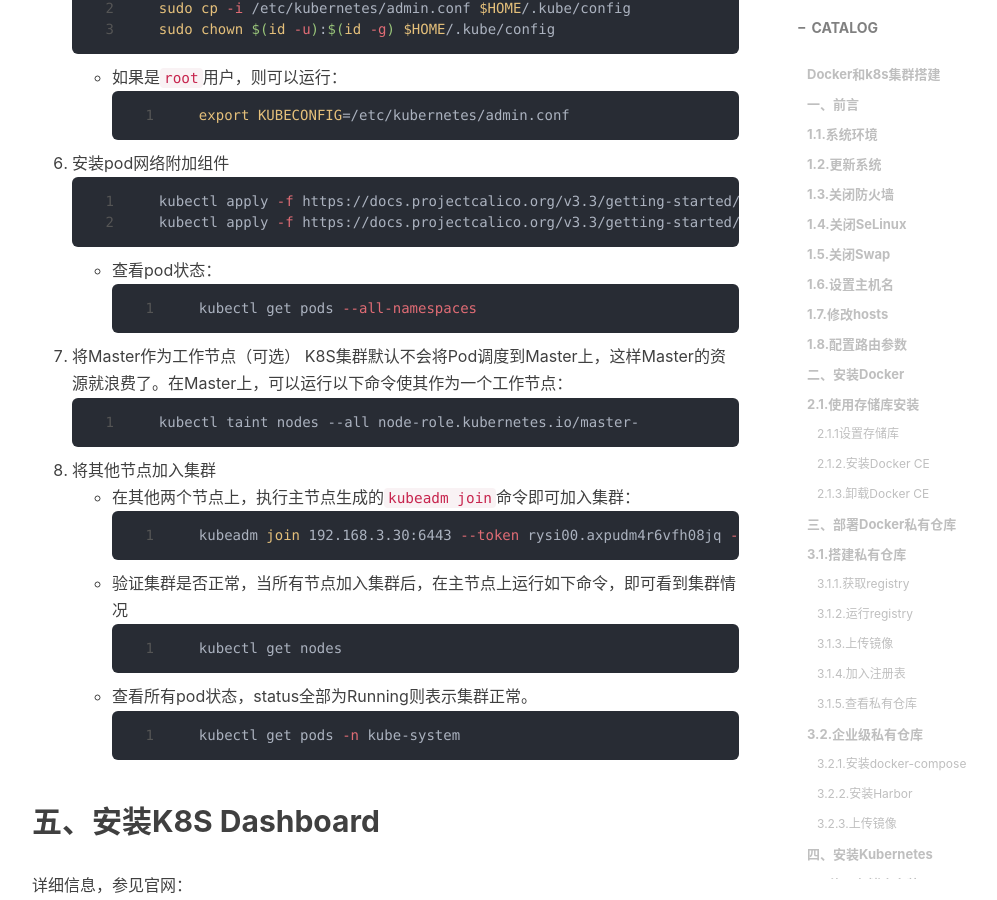
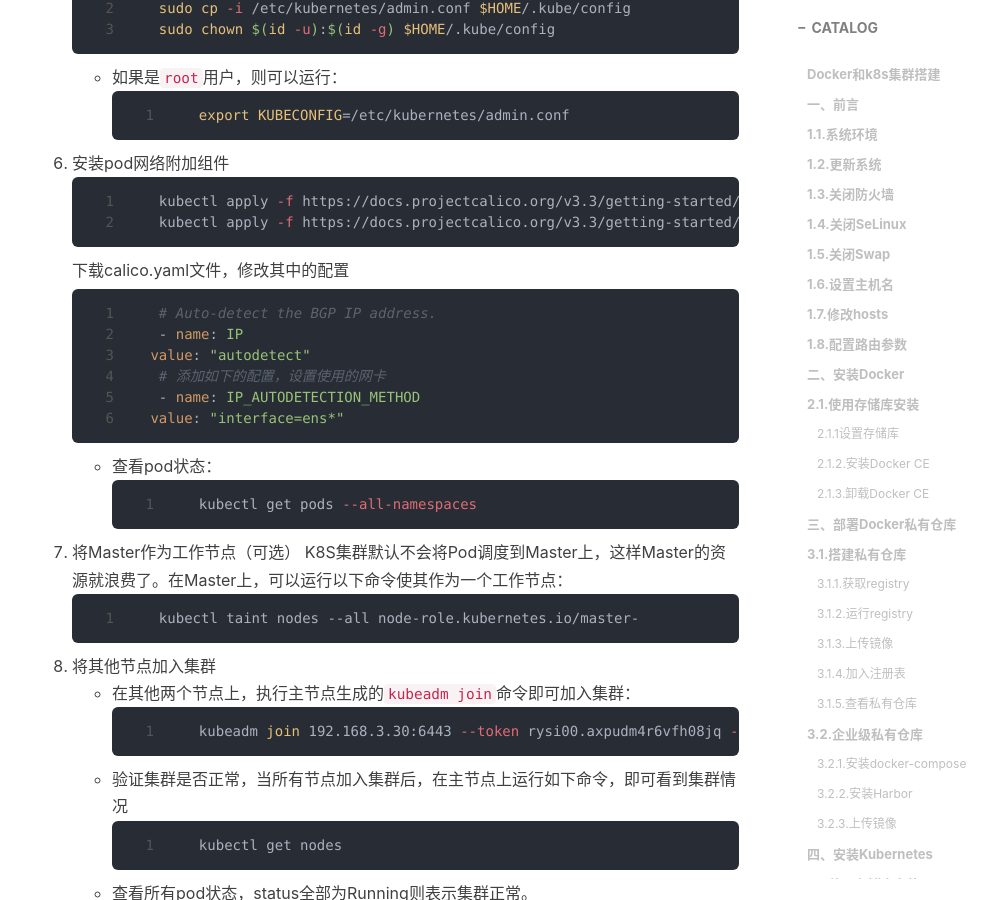
Before and after one commit to Lengxiaobing/Lengxiaobing.github.io, a Jekyll site: the page built from _posts/2019-01-02-Docker和k8s集群搭建.md, in a window 1280 px wide and 900 px high, scrolled down 9242 px. Shown: the whole window, without its empty margins (233-1230 px from the left). Built offline with Jekyll 4.4.1, drawn with Linux system fonts in a browser that asks for light colours; nearby versions of some CDN libraries; comment, search, counter and statistics services are not loaded.

Commit message:
更新文档

````diff
--- a/_posts/2019-01-02-Docker和k8s集群搭建.md
+++ b/_posts/2019-01-02-Docker和k8s集群搭建.md
@@ -326,6 +326,15 @@
   kubectl apply -f https://docs.projectcalico.org/v3.3/getting-started/kubernetes/installation/hosted/rbac-kdd.yaml
   kubectl apply -f https://docs.projectcalico.org/v3.3/getting-started/kubernetes/installation/hosted/kubernetes-datastore/calico-networking/1.7/calico.yaml
   ```
+  下载calico.yaml文件，修改其中的配置
+  ```yaml
+  # Auto-detect the BGP IP address.
+  - name: IP
+    value: "autodetect"
+  # 添加如下的配置，设置使用的网卡
+  - name: IP_AUTODETECTION_METHOD
+    value: "interface=ens*"
+  ```
   - 查看pod状态：
   ```shell
   kubectl get pods --all-namespaces
````
